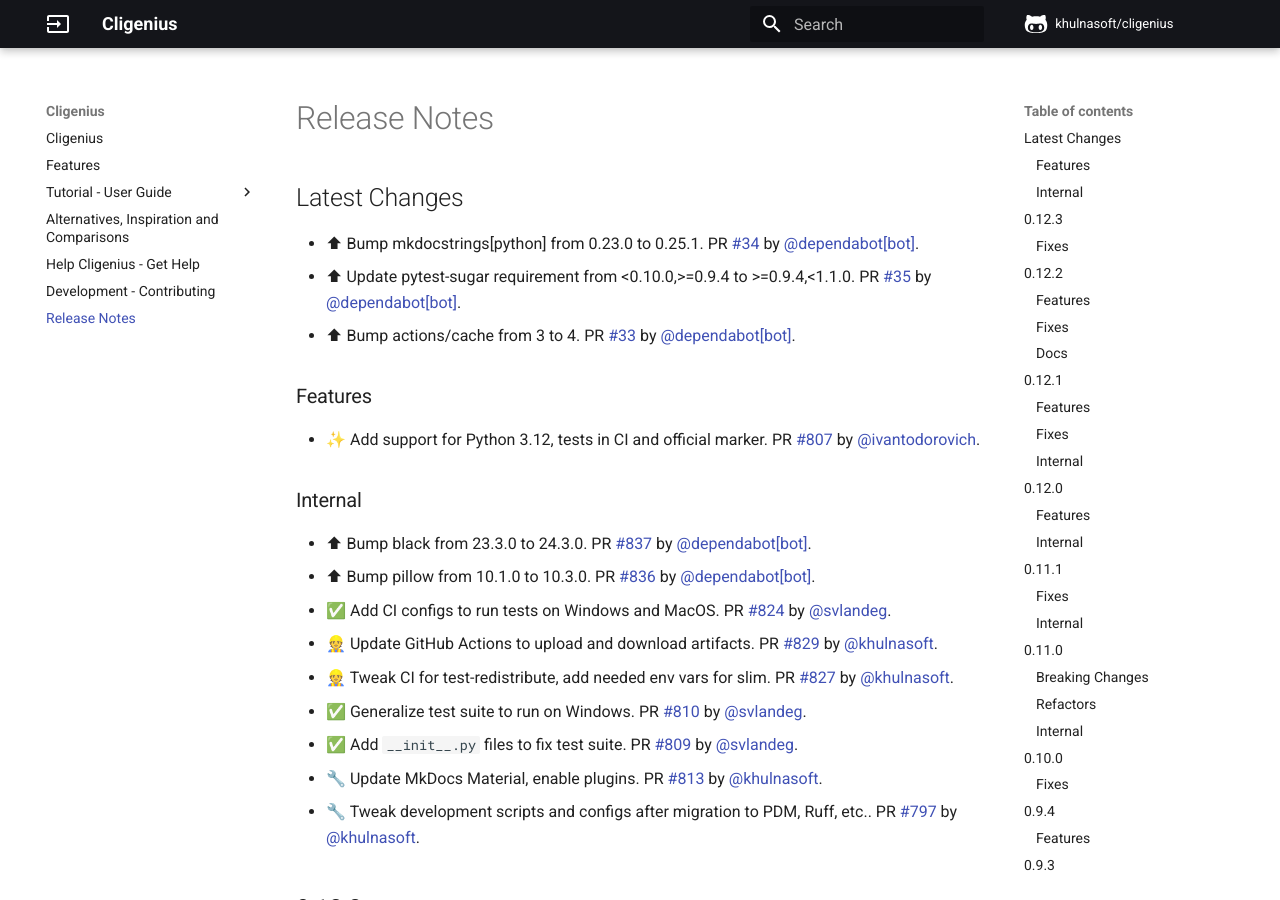
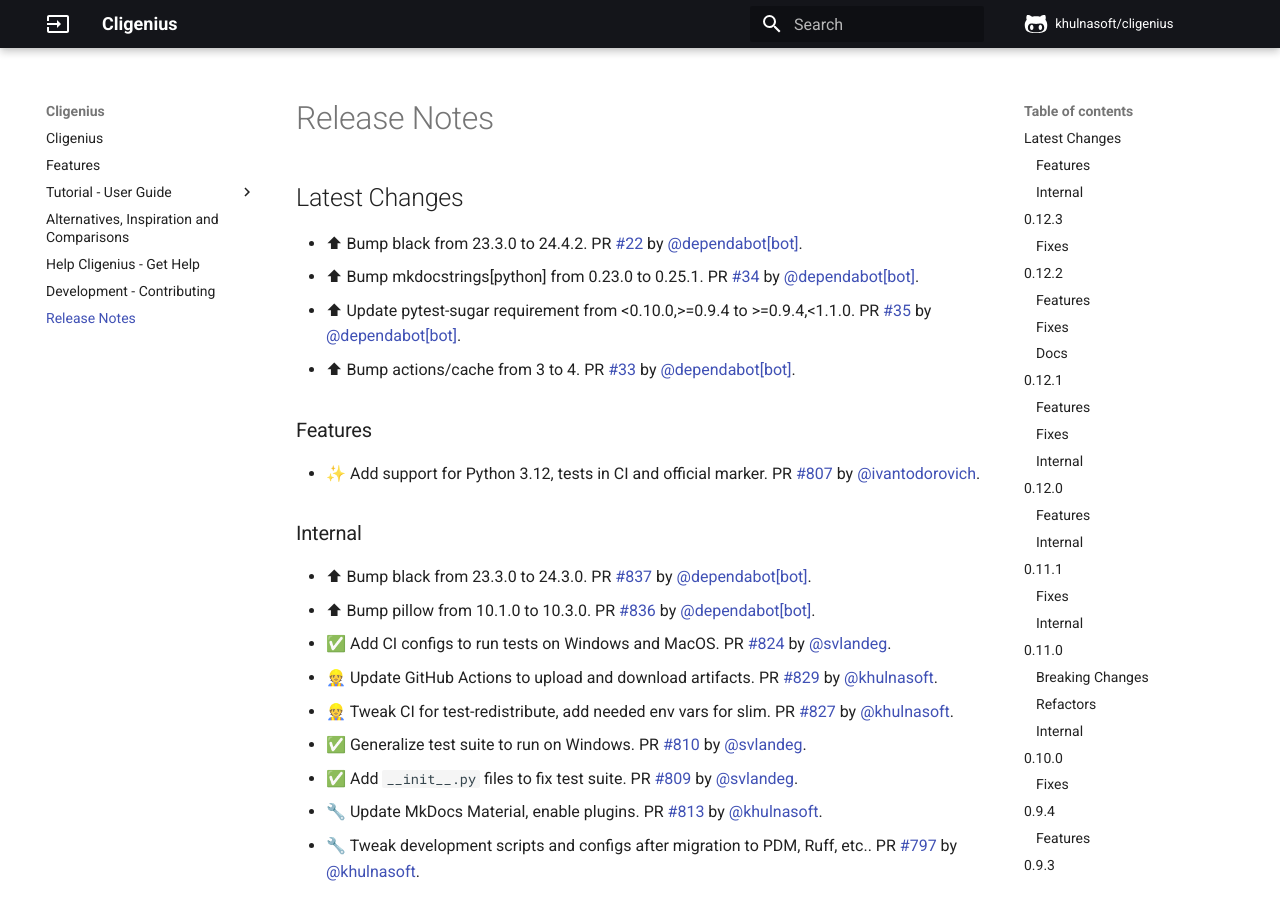
Before and after one commit to readyapi/cligenius, an MkDocs documentation site: the page built from docs/release-notes.md, in a window 1280 px wide and 900 px high. Built offline with MkDocs 1.6.1 and Material for MkDocs 9.7.7, drawn with Linux system fonts in a browser that asks for light colours; comment, search, counter and statistics services are not loaded.

Commit message:
📝 Update release notes

```diff
--- a/docs/release-notes.md
+++ b/docs/release-notes.md
@@ -1,5 +1,6 @@
 ## Latest Changes
 
+* ⬆ Bump black from 23.3.0 to 24.4.2. PR [#22](https://github.com/khulnasoft/cligenius/pull/22) by [@dependabot[bot]](https://github.com/apps/dependabot).
 * ⬆ Bump mkdocstrings[python] from 0.23.0 to 0.25.1. PR [#34](https://github.com/khulnasoft/cligenius/pull/34) by [@dependabot[bot]](https://github.com/apps/dependabot).
 * ⬆ Update pytest-sugar requirement from <0.10.0,>=0.9.4 to >=0.9.4,<1.1.0. PR [#35](https://github.com/khulnasoft/cligenius/pull/35) by [@dependabot[bot]](https://github.com/apps/dependabot).
 * ⬆ Bump actions/cache from 3 to 4. PR [#33](https://github.com/khulnasoft/cligenius/pull/33) by [@dependabot[bot]](https://github.com/apps/dependabot).
```
